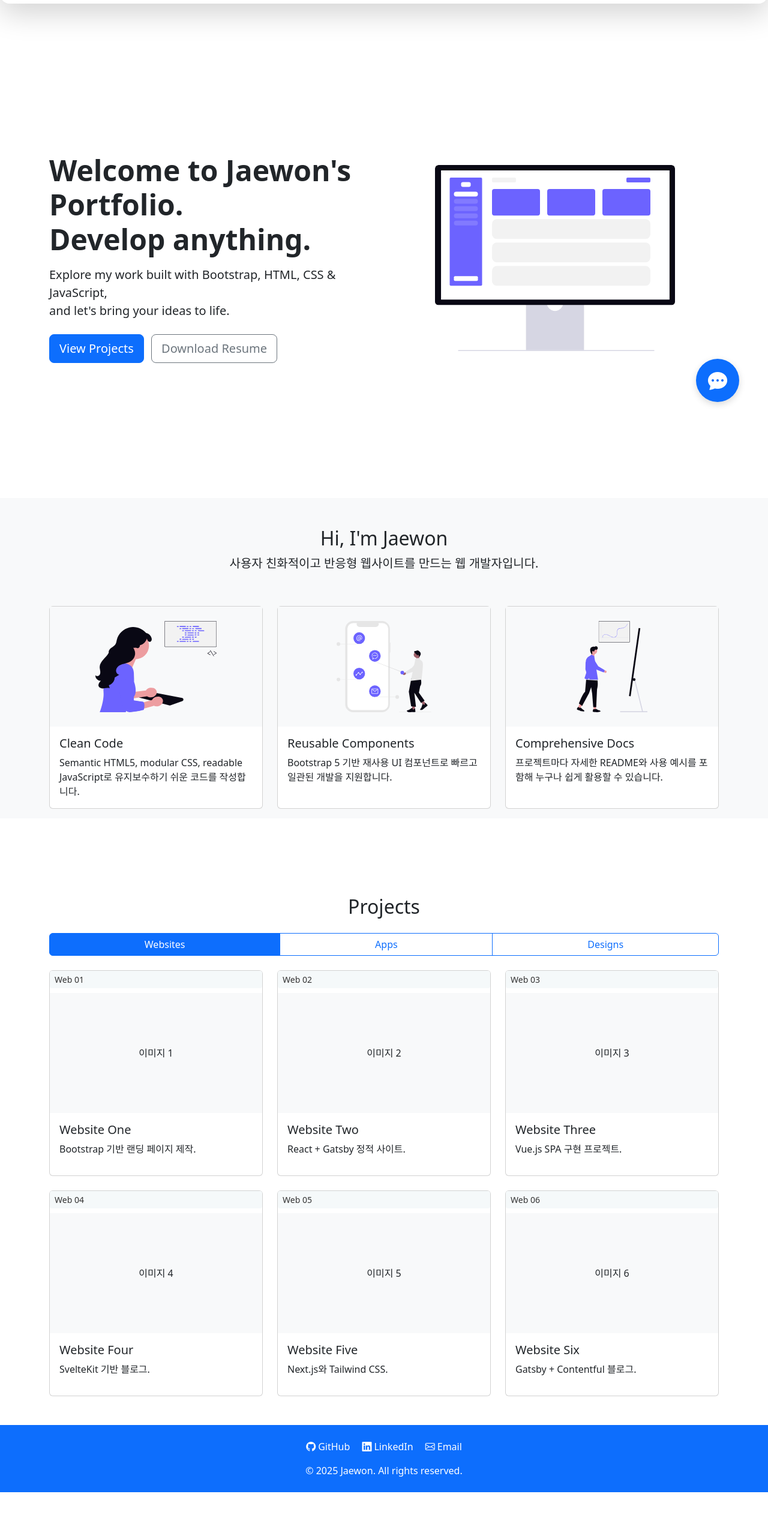
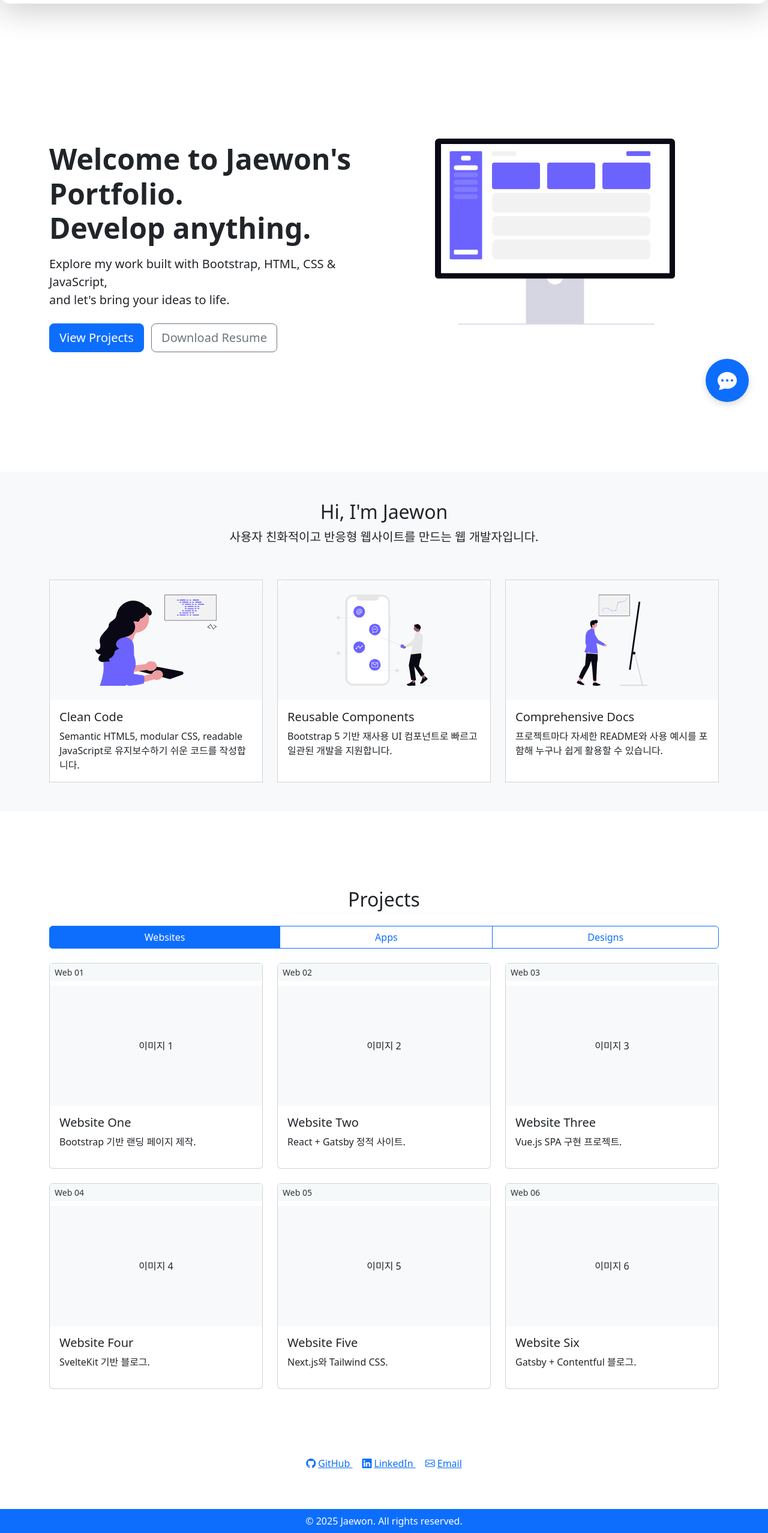
Before and after one commit to PARK-JAEWON86/project01, a plain HTML site: page index.html in a window 1280 px wide. Shown: the part 66-2621 px from the top of the page at 60% size. Before the commit the page ends 2553 px from the top, so only its background shows below. Drawn offline with nearby package versions, Linux system fonts and the light colour scheme.

Commit message:
Update portfolio

```diff
--- a/index.html
+++ b/index.html
@@ -5,6 +5,11 @@
     <meta name="viewport" content="width=device-width, initial-scale=1.0" />
     <title>My Portfolio</title>
     <!-- Bootstrap CSS -->
+    <link
+      href="https://fonts.googleapis.com/css2?family=Noto+Sans+KR:wght@400;700&display=swap"
+      rel="stylesheet"
+    />
+
     <link
       href="https://cdn.jsdelivr.net/npm/bootstrap@5.3.7/dist/css/bootstrap.min.css"
       rel="stylesheet"
@@ -107,6 +112,43 @@
           max-width: 200px;
         }
       }
+      /*  메인 한영 변환  */
+      .hero-text {
+        position: relative;
+        min-height: 300px;
+      }
+
+      .lang {
+        position: absolute;
+        top: 0;
+        left: 0;
+        width: 100%;
+        opacity: 0;
+        transition: opacity 1s ease-in-out;
+      }
+
+      @keyframes fade {
+        0%,
+        40% {
+          opacity: 1;
+        }
+        45%,
+        95% {
+          opacity: 0;
+        }
+        100% {
+          opacity: 1;
+        }
+      }
+
+      .lang.kr {
+        animation: fade 6s infinite;
+      }
+
+      .lang.en {
+        animation: fade 6s infinite;
+        animation-delay: 3s;
+      }
 
       /* 카드 클릭 가능 */
       .card-clickable {
@@ -136,7 +178,7 @@
         cursor: pointer;
       }
 
-      /* ───────── 웹 전용 (>576px) ───────── */
+      /* ─────────projects 웹 전용 (>576px) ───────── */
       @media (min-width: 577px) {
         .project-card .btn {
           display: none !important;
@@ -203,7 +245,7 @@
         }
       }
 
-      /* ───────── 모바일 전용 (≤576px) ───────── */
+      /* ─────────projects 모바일 전용 (≤576px) ───────── */
       @media (max-width: 576px) {
         .project-card .card-image-section {
           display: none !important;
@@ -243,6 +285,29 @@
           display: none !important;
         }
       }
+      /* Features 섹션 카드만 적용 */
+      .features-card {
+        /* 일단 전역 라디우스 초기화 */
+        border-radius: 0;
+        overflow: hidden; /* 내부 이미지가 튀어나오지 않게 */
+      }
+      /* 이미지 섹션만 위쪽 둥글게 */
+      .features-card .card-image-section {
+        border-top-left-radius: 1rem;
+        border-top-right-radius: 1rem;
+      }
+      /* 바디(텍스트) 섹션만 아래쪽 둥글게 */
+      .features-card .card-body {
+        border-bottom-left-radius: 1rem;
+        border-bottom-right-radius: 1rem;
+      }
+
+      @media (max-width: 576px) {
+        /* Features 섹션(About 바로 아래 카드) 이미지 숨기기 */
+        #features .card-image-section {
+          display: none !important;
+        }
+      }
 
       /* Offcanvas & 기타 */
       #features {
@@ -251,7 +316,7 @@
       .chat-launch-btn {
         position: fixed;
         bottom: 4rem;
-        right: 3rem;
+        right: 2rem;
         width: 4.5rem;
         height: 4.5rem;
         border-radius: 50%;
@@ -381,11 +446,12 @@
     </nav>
 
     <!-- Main -->
-    <main class="mt-5 pt-5">
+    <main class="mt-5 pt-1">
       <!-- Hero -->
       <section id="home" class="min-vh-100 d-flex align-items-center">
         <div class="container">
           <div class="row align-items-center">
+            <!-- SVG Illustration (변경 없음) -->
             <div
               class="col-12 col-md-6 order-1 order-md-2 text-center mb-4 mb-md-0"
             >
@@ -395,22 +461,50 @@
                 alt="Developer Illustration"
               />
             </div>
+
+            <!-- Text & Buttons: 한글/영문 교차 표시 -->
             <div
               class="col-12 col-md-6 order-2 order-md-1 text-center text-md-start"
             >
+              <div class="hero-text">
+                <!-- English -->
+                <div class="lang en">
                   <h1 class="display-5 fw-bold mb-3">
                     Welcome to Jaewon's Portfolio.<br />Develop anything.
                   </h1>
                   <p class="lead mb-4">
-                Explore my work built with Bootstrap, HTML, CSS & JavaScript,<br />and
-                let's bring your ideas to life.
+                    Explore my work built with Bootstrap, HTML, CSS &amp;
+                    JavaScript,<br />
+                    and let's bring your ideas to life.
                   </p>
                   <a href="#projects" class="btn btn-primary btn-lg me-2"
                     >View Projects</a
                   >
-              <a href="resume.pdf" class="btn btn-outline-secondary btn-lg"
-                >Download Resume</a
+                  <a href="resume.pdf" class="btn btn-outline-secondary btn-lg">
+                    Download Resume
+                  </a>
+                </div>
+
+                <!-- Korean -->
+                <div class="lang kr">
+                  <h1 class="display-5 fw-bold mb-3">
+                    재원의 포트폴리오에 <br />
+                    오신 것을 환영합니다.<br />
+                    무엇이든 개발해 드립니다.
+                  </h1>
+                  <p class="lead mb-4">
+                    Bootstrap, HTML, CSS &amp; JavaScript로 만든 작업을 확인해
+                    보세요.<br />
+                    아이디어를 함께 실현해 봅시다.
+                  </p>
+                  <a href="#projects" class="btn btn-primary btn-lg me-2"
+                    >프로젝트 보기</a
                   >
+                  <a href="resume.pdf" class="btn btn-outline-secondary btn-lg">
+                    이력서 다운로드
+                  </a>
+                </div>
+              </div>
             </div>
           </div>
         </div>
@@ -427,11 +521,11 @@
       </section>
 
       <!-- Features -->
-      <section id="features" class="py-3 bg-light">
+      <section id="features" class="pt-3 pb-5 bg-light">
         <div class="container">
           <div class="row g-4">
             <div class="col-12 col-md-4">
-              <a href="#about" class="card card-clickable h-100">
+              <div class="card h-100 features-card">
                 <div class="card-image-section">
                   <img src="Clean Code.svg" alt="Clean Code" />
                 </div>
@@ -442,10 +536,10 @@
                     유지보수하기 쉬운 코드를 작성합니다.
                   </p>
                 </div>
-              </a>
+              </div>
             </div>
             <div class="col-12 col-md-4">
-              <a href="#projects" class="card card-clickable h-100">
+              <div class="card h-100 features-card">
                 <div class="card-image-section">
                   <img src="Reusable-Componets.svg" alt="Reusable Components" />
                 </div>
@@ -456,10 +550,10 @@
                     지원합니다.
                   </p>
                 </div>
-              </a>
+              </div>
             </div>
             <div class="col-12 col-md-4">
-              <a href="#contactOffcanvas" class="card card-clickable h-100">
+              <div class="card h-100 features-card">
                 <div class="card-image-section">
                   <img src="Comprehensive-Docs.svg" alt="Docs" />
                 </div>
@@ -470,14 +564,14 @@
                     활용할 수 있습니다.
                   </p>
                 </div>
-              </a>
+              </div>
             </div>
           </div>
         </div>
       </section>
 
       <!-- Projects -->
-      <section id="projects" class="py-5">
+      <section id="projects" class="py-5 mb-5">
         <div class="container">
           <h2 class="text-center mb-4">Projects</h2>
           <div
@@ -790,7 +884,7 @@
       </section>
 
       <!-- 모바일 전용: 제목 + 아코디언 -->
-      <div id="projects-mobile" class="container my-4 d-sm-none">
+      <div id="projects-mobile" class="container my-5 d-sm-none">
         <h2 class="text-center mb-4">Projects</h2>
         <div class="accordion" id="mobileProjectsAccordion">
           <!-- Websites Accordion -->
@@ -1080,28 +1174,30 @@
       </div>
     </main>
 
-    <!-- Footer -->
-    <footer class="bg-primary text-white py-4">
-      <div class="container text-center">
-        <div class="mb-3">
+    <!-- Social Links (푸터 바로 위) -->
+    <div class="bg-white text-center py-3 mb-5">
       <a
         href="https://github.com/PARK-JAEWON86/project01"
         target="_blank"
-            class="text-white me-3"
+        class="text-primary me-3"
       >
         <i class="bi bi-github me-1"></i>GitHub
       </a>
       <a
         href="https://linkedin.com/in/jaewon"
         target="_blank"
-            class="text-white me-3"
+        class="text-primary me-3"
       >
         <i class="bi bi-linkedin me-1"></i>LinkedIn
       </a>
-          <a href="mailto:jw.original@gmail.com" class="text-white">
+      <a href="mailto:jw.original@gmail.com" class="text-primary">
         <i class="bi bi-envelope me-1"></i>Email
       </a>
     </div>
+
+    <!-- Footer -->
+    <footer class="bg-primary text-white py-2">
+      <div class="container text-center">
         <p class="mb-0">&copy; 2025 Jaewon. All rights reserved.</p>
       </div>
     </footer>
```
Lines whose indentation alone changed are shown as unchanged.
